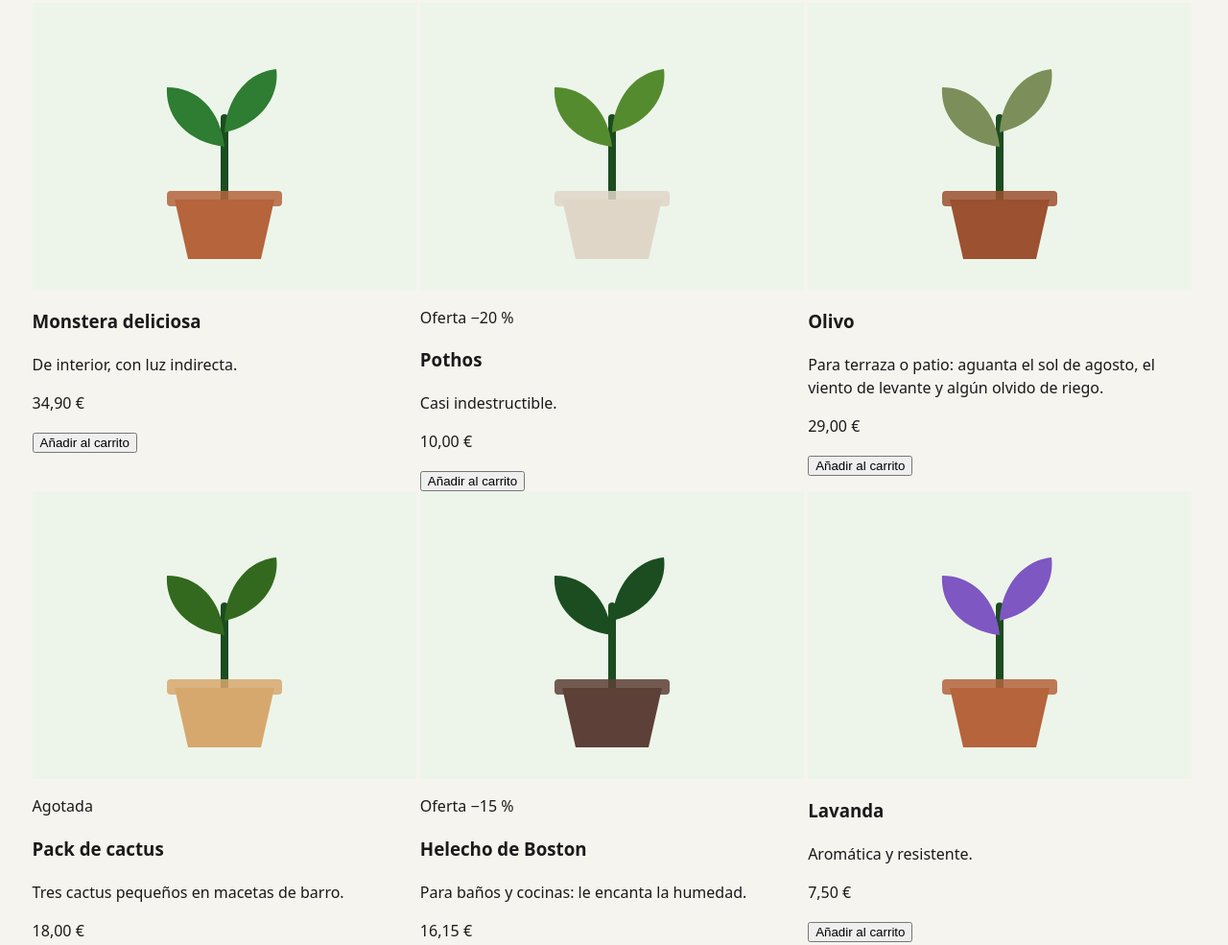
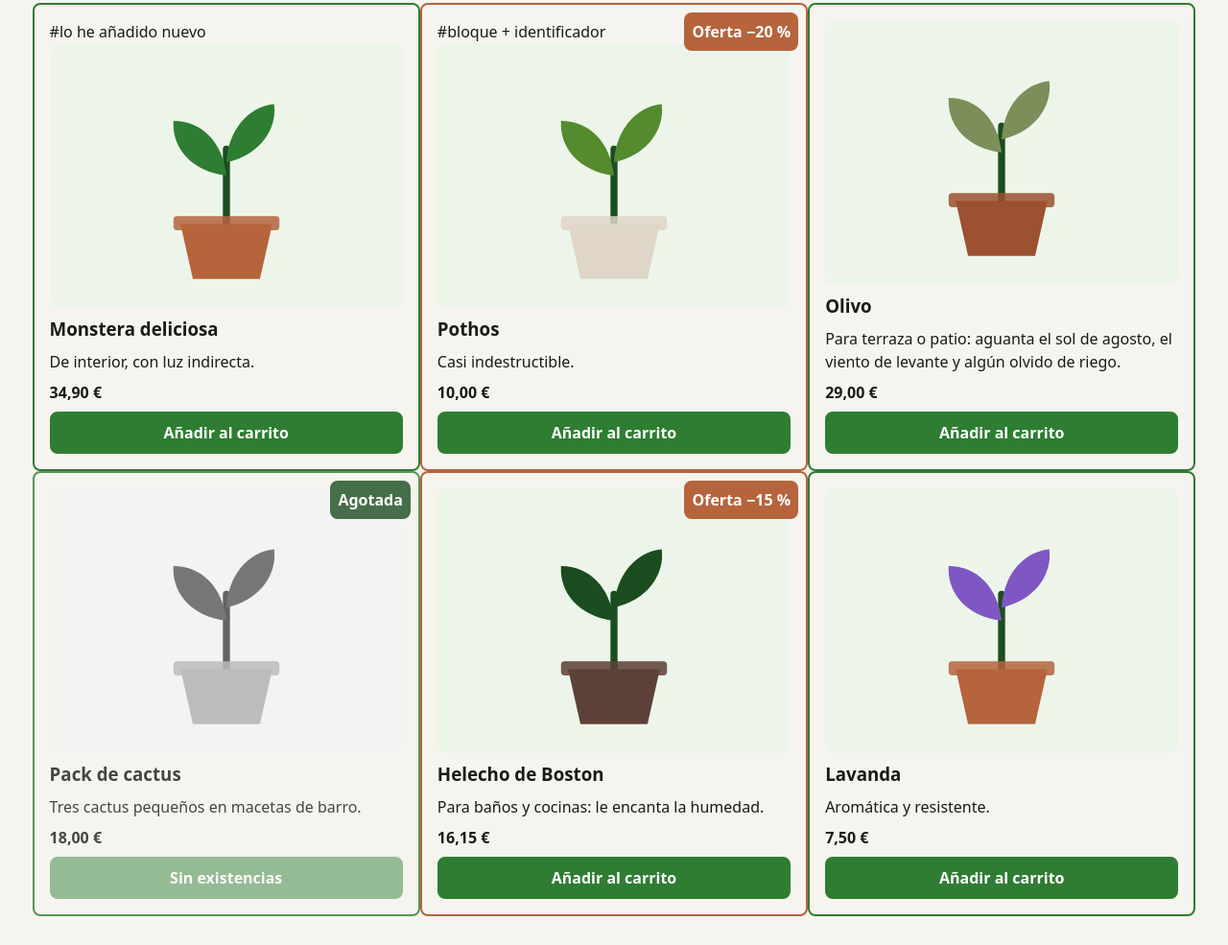
Before and after one commit to LidiaNavarro97/DIW, a website built with Vite: page practica2/p2-raiz/index.html in a window 1280 px wide. Shown: the part 179-1164 px from the top of the page at 96% size. Built offline with nearby package versions, Linux system fonts and the light colour scheme; files whose address does not match are found by name.

Commit message:
B1: Terminado

```diff
--- a/practica2/p2-raiz/index.html
+++ b/practica2/p2-raiz/index.html
@@ -56,52 +56,51 @@
 
         <!-- ✍️ B1 · Cada <article> es un bloque tarjeta-planta: pon sus clases BEM (bloque, elementos, modificadores) -->
         <section class="destacados" aria-label="Las más vendidas">
-          <article>
-            <img src="/tarjetas/monstera.svg" alt="" width="400" height="300" />
-            <h3>Monstera deliciosa</h3>
-            <p>De interior, con luz indirecta.</p>
-            <p>34,90 €</p>
-            <button type="button">Añadir al carrito</button>
+          <article class="tarjeta-planta"> #lo he añadido nuevo
+            <img class="tarjeta-planta__imagen" src="/tarjetas/monstera.svg" alt="" width="400" height="300" />
+            <h3 class="tarjeta-planta__nombre">Monstera deliciosa</h3>
+            <p class="tarjeta-planta__descripcion">De interior, con luz indirecta.</p>
+            <p class="tarjeta-planta__precio">34,90 €</p>
+            <button class="boton tarjeta-planta__boton" type="button">Añadir al carrito</button>
           </article>
-          <article>
-            <img src="/tarjetas/pothos.svg" alt="" width="400" height="300" />
-            <p>Oferta −20 %</p>
-            <h3>Pothos</h3>
-            <p>Casi indestructible.</p>
-            <p>10,00 €</p>
-            <button type="button">Añadir al carrito</button>
+          <article class="tarjeta-planta tarjeta-planta--oferta"> #bloque + identificador
+            <img class="tarjeta-planta__imagen" src="/tarjetas/pothos.svg" alt="" width="400" height="300" />
+            <p class="tarjeta-planta__etiqueta">Oferta −20 %</p>
+            <h3 class="tarjeta-planta__nombre">Pothos</h3>
+            <p class="tarjeta-planta__descripcion">Casi indestructible.</p>
+            <p class="tarjeta-planta__precio">10,00 €</p>
+            <button class="boton tarjeta-planta__boton" type="button">Añadir al carrito</button>
           </article>
-          <article>
-            <img src="/tarjetas/olivo.svg" alt="" width="400" height="300" />
-            <h3>Olivo</h3>
-            <p>Para terraza o patio: aguanta el sol de agosto, el viento de levante y algún olvido de riego.</p>
-            <p>29,00 €</p>
-            <button type="button">Añadir al carrito</button>
+          <article class="tarjeta-planta">
+            <img class="tarjeta-planta__imagen" src="/tarjetas/olivo.svg" alt="" width="400" height="300" />
+            <h3 class="tarjeta-planta__nombre">Olivo</h3>
+            <p class="tarjeta-planta__descripcion">Para terraza o patio: aguanta el sol de agosto, el viento de levante y algún olvido de riego.</p>
+            <p class="tarjeta-planta__precio">29,00 €</p>
+            <button class="boton tarjeta-planta__boton" type="button">Añadir al carrito</button>
           </article>
-          <article>
-            <img src="/tarjetas/cactus.svg" alt="" width="400" height="300" />
-            <p>Agotada</p>
-            <h3>Pack de cactus</h3>
-            <p>Tres cactus pequeños en macetas de barro.</p>
-            <p>18,00 €</p>
-            <button type="button" disabled>Sin existencias</button>
+          <article class="tarjeta-planta tarjeta-planta--agotada">
+            <img class="tarjeta-planta__imagen" src="/tarjetas/cactus.svg" alt="" width="400" height="300" />
+            <p class="tarjeta-planta__etiqueta">Agotada</p>
+            <h3 class="tarjeta-planta__nombre">Pack de cactus</h3>
+            <p class="tarjeta-planta__descripcion">Tres cactus pequeños en macetas de barro.</p>
+            <p class="tarjeta-planta__precio">18,00 €</p>
+            <button class="boton tarjeta-planta__boton" type="button" disabled>Sin existencias</button>
           </article>
-          <article>
-            <img src="/tarjetas/helecho.svg" alt="" width="400" height="300" />
-            <p>Oferta −15 %</p>
-            <h3>Helecho de Boston</h3>
-            <p>Para baños y cocinas: le encanta la humedad.</p>
-            <p>16,15 €</p>
-            <button type="button">Añadir al carrito</button>
+          <article class="tarjeta-planta tarjeta-planta--oferta">
+            <img class="tarjeta-planta__imagen" src="/tarjetas/helecho.svg" alt="" width="400" height="300" />
+            <p class="tarjeta-planta__etiqueta">Oferta −15 %</p>
+            <h3 class="tarjeta-planta__nombre">Helecho de Boston</h3>
+            <p class="tarjeta-planta__descripcion">Para baños y cocinas: le encanta la humedad.</p>
+            <p class="tarjeta-planta__precio">16,15 €</p>
+            <button class="boton tarjeta-planta__boton" type="button">Añadir al carrito</button>
           </article>
-          <article>
-            <img src="/tarjetas/lavanda.svg" alt="" width="400" height="300" />
-            <h3>Lavanda</h3>
-            <p>Aromática y resistente.</p>
-            <p>7,50 €</p>
-            <button type="button">Añadir al carrito</button>
+          <article class="tarjeta-planta">
+            <img class="tarjeta-planta__imagen" src="/tarjetas/lavanda.svg" alt="" width="400" height="300" />
+            <h3 class="tarjeta-planta__nombre">Lavanda</h3>
+            <p class="tarjeta-planta__descripcion">Aromática y resistente.</p>
+            <p class="tarjeta-planta__precio">7,50 €</p>
+            <button class="boton tarjeta-planta__boton" type="button">Añadir al carrito</button>
           </article>
-        </section>
 
         <!-- 👀 El boletín ya viene en BEM (bloque .boletin): te sirve de ejemplo para la tarjeta del B1 -->
         <section class="boletin" aria-labelledby="boletin-titulo">
--- a/practica2/p2-raiz/scss/components/_tarjeta-planta.scss
+++ b/practica2/p2-raiz/scss/components/_tarjeta-planta.scss
@@ -6,3 +6,70 @@
 //    - los modificadores --oferta (que se note) y --agotada (la imagen en gris);
 //    - especificidad plana: una clase por selector (o .tarjeta-planta--mod .tarjeta-planta__elem). Sin etiquetas ni ids.
 @use "../tokens" as *;
+
+//El bloque, que este es el comun de todas las tarjetas
+.tarjeta-planta {
+  position: relative;
+  padding: $space-md; // espacio entre el borde y el contenido
+  border: 2px solid var(--color-marca); // borde normal, con el color de marca
+  border-radius: $radius-md; // esquinas redondeadas
+}
+
+// Los elementos cada parte de la tarjeta
+
+.tarjeta-planta__imagen {
+  display: block; // quita el hueco que las imágenes dejan debajo
+  width: 100%; // ocupa todo el ancho de la tarjeta
+  height: auto; // mantiene la proporción
+  border-radius: $radius-md;
+}
+
+.tarjeta-planta__nombre {
+  margin: $space-sm 0; // separa el nombre de la imagen y de la descripción
+}
+
+.tarjeta-planta__descripcion {
+  margin: 0 0 $space-sm; // solo margen abajo, para separar del precio
+}
+
+.tarjeta-planta__precio {
+  margin: 0 0 $space-sm; // separa el precio del botón
+  font-weight: 600; // el precio se ve más fuerte
+}
+
+.tarjeta-planta__boton {
+  width: 100%; // el botón ocupa todo el ancho de la tarjeta
+}
+
+// la etiqueta "oferta -20% agotada"
+.tarjeta-planta__etiqueta {
+  position: absolute; // flota sobre la imagen
+  top: $space-sm; // pegada arriba
+  right: $space-sm; // a la derecha
+  margin: 0; // quita el margen que trae el <p>
+  padding: $space-sm;
+  border-radius: $radius-md;
+  font-weight: 600;
+  color: var(--color-sobre-marca); // texto que se lee bien sobre el fondo
+  background: var(--color-marca-fuerte); // color por defecto
+}
+
+// los modificadores que son las variantes de la tarjeta con --
+
+.tarjeta-planta--oferta {
+  border-color: var(--color-acento); // solo cambia lo que es distinto que es el borde
+}
+
+// la tarjeta que esta en oferta
+.tarjeta-planta--oferta .tarjeta-planta__etiqueta {
+  background: var(--color-acento); // la etiqueta de oferta llama más la atención
+}
+
+// tarjera de agotada
+.tarjeta-planta--agotada {
+  opacity: 0.8;// toda la tarjeta se ve "apagada"
+}
+
+.tarjeta-planta--agotada .tarjeta-planta__imagen {
+  filter: grayscale(1); // 1 = totalmente gris y 0 seria un color normal
+}
```
